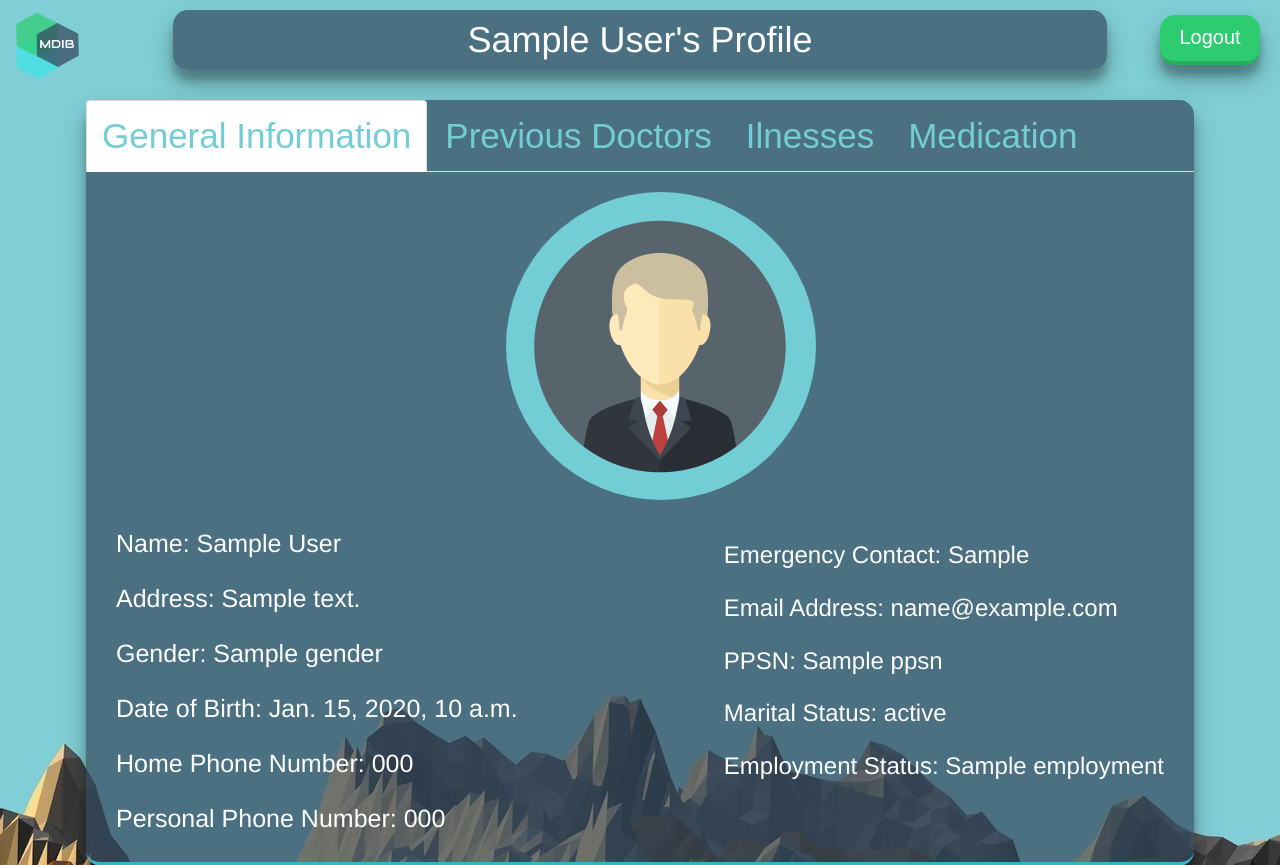
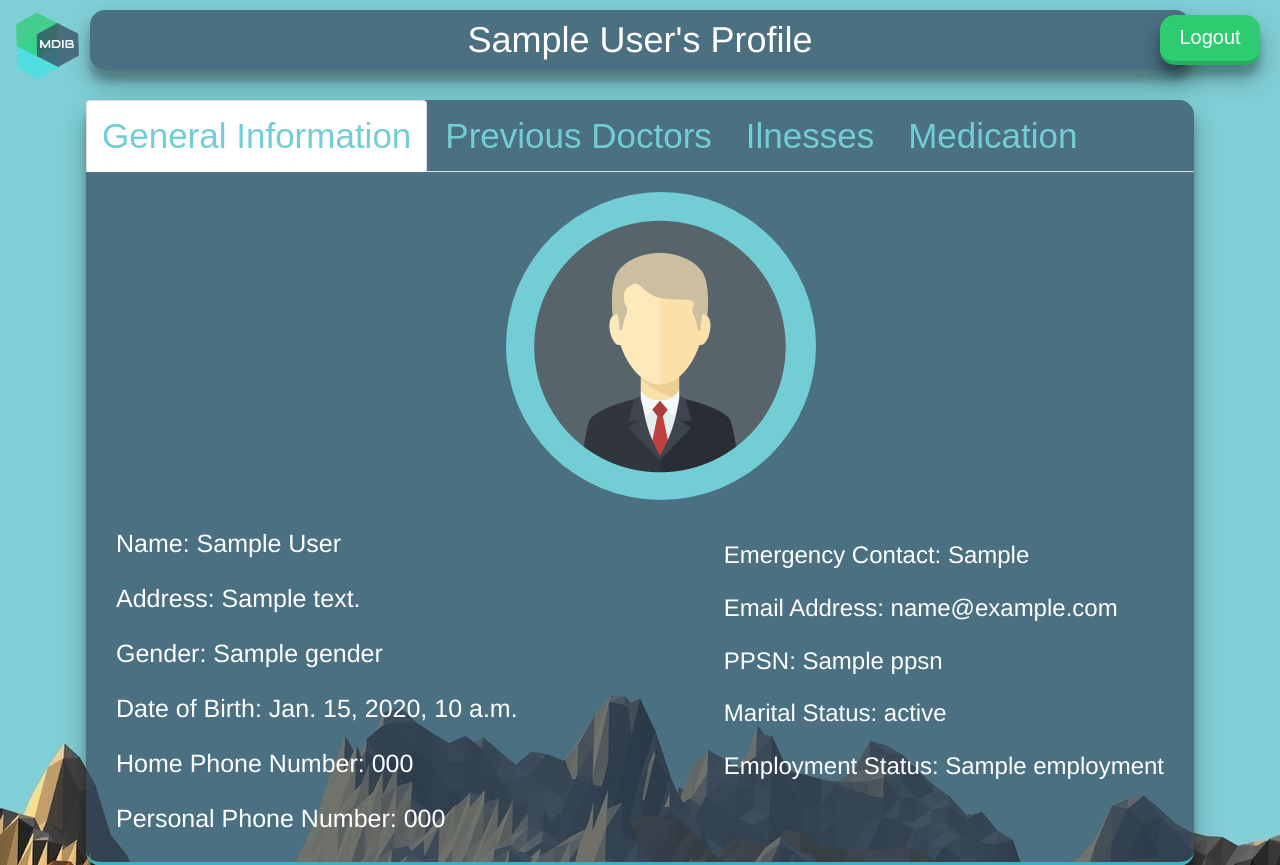
Before and after one commit to svintit/Healthcare-Record-Application-Implementing-Blockchain, a Django app: template code/medicalDatabase/personalInfo/templates/personalInfo/details.html in a window 1280 px wide. Shown: the top 865 px of the page. Run offline with Django 3.2, Linux system fonts and the light colour scheme; the template is opened without the code that fills it: most values are stand-ins (such as "Sample title", 1, 10 or a date in 2020); some libraries are stand-ins or nearby versions.

Commit message:
small header change

```diff
--- a/code/medicalDatabase/personalInfo/static/personalInfo/main.css
+++ b/code/medicalDatabase/personalInfo/static/personalInfo/main.css
@@ -206,7 +206,7 @@ p {
 
 .center {
     margin: auto;
-    width: 73%;
+    width: 1100px;
     padding: 10px;
 }
 
```
